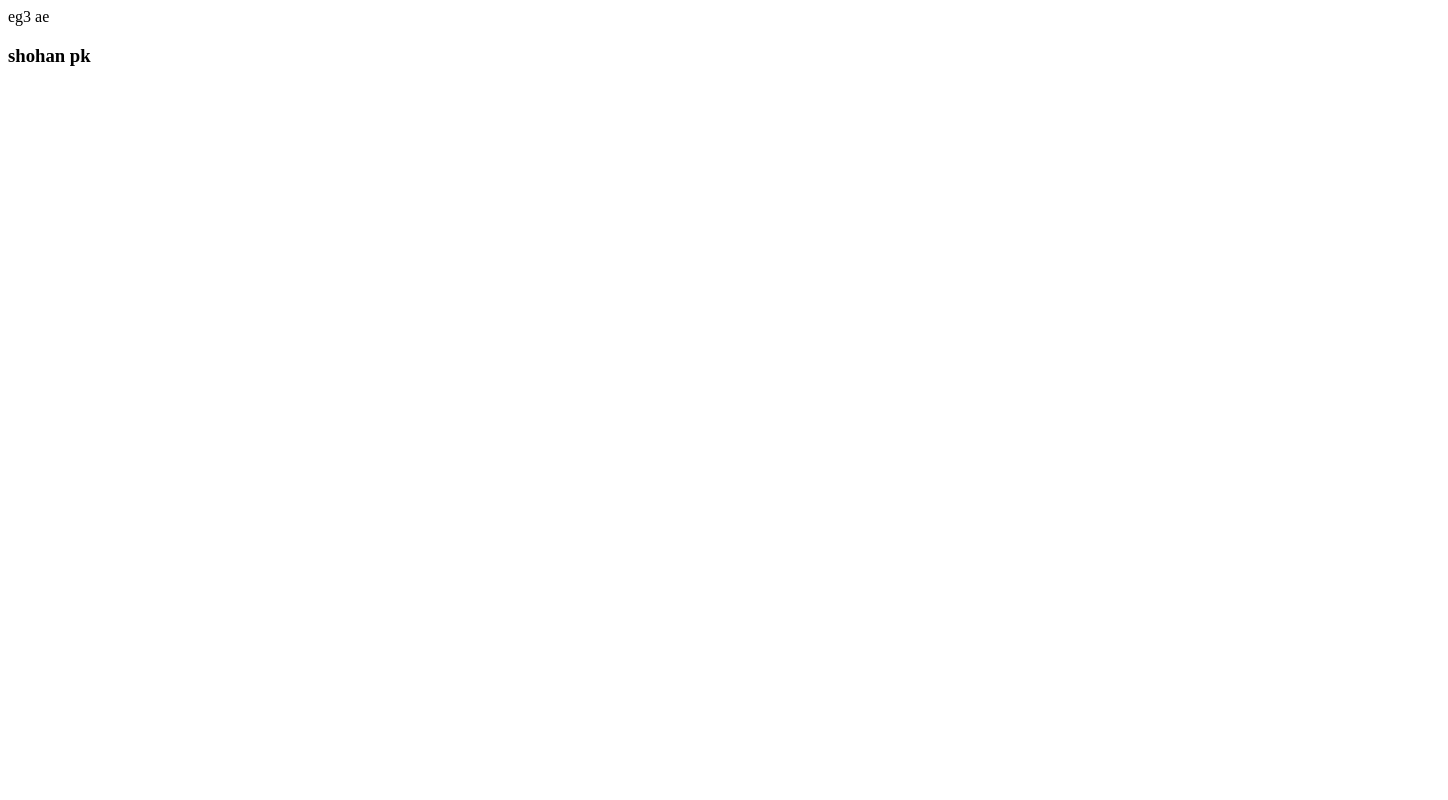
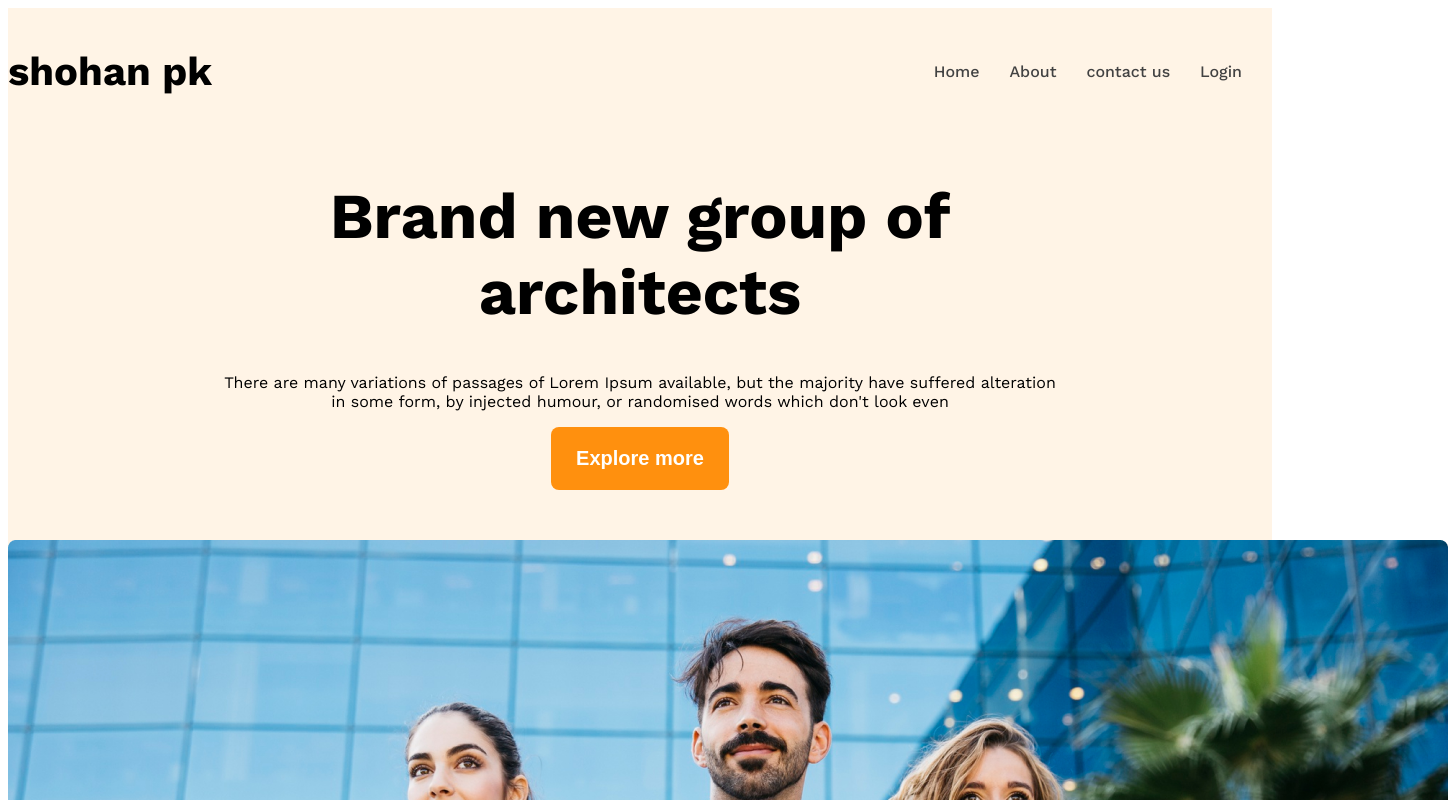
Before and after one commit to shohan2011/g3-arthitec, a plain HTML site: page index.html in a window 1280 px wide. Shown: the top 800 px of the page, 1448 px wide, since content can reach past the window. Drawn offline with nearby package versions, Linux system fonts and the light colour scheme.

Commit message:
add some new code

```diff
--- a/index.html
+++ b/index.html
@@ -3,14 +3,32 @@
 <head>
     <meta charset="UTF-8">
     <meta name="viewport" content="width=device-width, initial-scale=1.0">
-    <titl>eg3 ae</titl>
+    <title>eg3 ae</title>
         <link rel="stylesheet" href="./style.css">
 </head>
 <body class="work-sans">
-    <header>
-<nav class="navbar">
+    <header class="bg-light">
+<nav class="navbar display-flex">
     <h3 class="brand">shohan pk</h3>
-</nav>
+    <ul class="nav-links display-flex">
+        <li class="nav-iteam"><a href="" class="nav-links text-grey">Home</a></li>
+        <li class="nav-iteam"><a href="" class="nav-links text-grey">About</a></li>
+        <li class="nav-iteam"><a href="" class="nav-links text-grey">contact us</a></li>
+        <li class="nav-iteam"><a href="" class="nav-links text-grey">Login</a></li>
+      </div>
+    </ul>
+    </nav>
+    <div class="banner">
+   <div class="banner-content">
+         <h1 class="banner-title">Brand new group of architects</h1>
+        <p class="banner-description">
+            There are many variations of passages of Lorem Ipsum available, but the majority have suffered alteration in some form, by injected humour, or randomised words which don't look even
+        </p>
+        <button class="btn-primary">Explore more</button>
+   </div>
+        <img src="./images/banner.png" alt="">
+    </div>
+
     </header>
     <main>
 
--- a/style.css
+++ b/style.css
@@ -1,8 +1,63 @@
-<link rel="preconnect" href="https://fonts.googleapis.com">
-<link rel="preconnect" href="https://fonts.gstatic.com" crossorigin>
-<link href="https://fonts.googleapis.com/css2?family=Open+Sans:ital,wght@0,300..800;1,300..800&family=Poppins:ital,wght@0,100;0,200;0,300;0,400;0,500;0,600;0,700;0,800;0,900;1,100;1,200;1,300;1,400;1,500;1,600;1,700;1,800;1,900&family=Work+Sans:ital,wght@0,100..900;1,100..900&display=swap" rel="stylesheet">
+
+@import url('https://fonts.googleapis.com/css2?family=Open+Sans:ital,wght@0,300..800;1,300..800&family=Poppins:ital,wght@0,100;0,200;0,300;0,400;0,500;0,600;0,700;0,800;0,900;1,100;1,200;1,300;1,400;1,500;1,600;1,700;1,800;1,900&family=Work+Sans:ital,wght@0,100..900;1,100..900&display=swap');
+
 .work-sans {
   font-family: "Work Sans", sans-serif;
   font-optical-sizing: auto;
   font-style: normal;
 }
+
+.nav-iteam{
+    list-style: none;
+    margin-right: 30px;
+}
+.nav-links{
+    text-decoration: none;
+    font-weight: 500;
+
+}
+.display-flex{
+    display: flex;
+}
+.text-grey{
+    color: #424242;
+}
+.text-light-grey{
+    color: #727272;
+}
+.navbar{
+    justify-content: space-between;
+    align-items: center;
+}
+.bg-light{
+    background-color: rgba(255, 144, 14, 0.1);
+}
+
+.navbar, .banner{
+    max-width: 1440px;
+    margin: 0px auto;
+}
+.brand{
+    font-weight: bold;
+    font-size: 2.5rem;
+}
+.banner-content{
+    max-width: 850px;
+    margin: 0 auto;
+    text-align: center;
+    margin-bottom: 50px;
+}
+.banner-title{
+    font-weight: 700;
+    font-size: 4rem;
+}
+.btn-primary{
+    background-color: #FF900E;
+   padding: 20px 25px;
+    color: white;
+   font-size: 1.25rem;
+   font-weight: 600;
+border-radius: 8px;
+border: none;
+
+}
```
